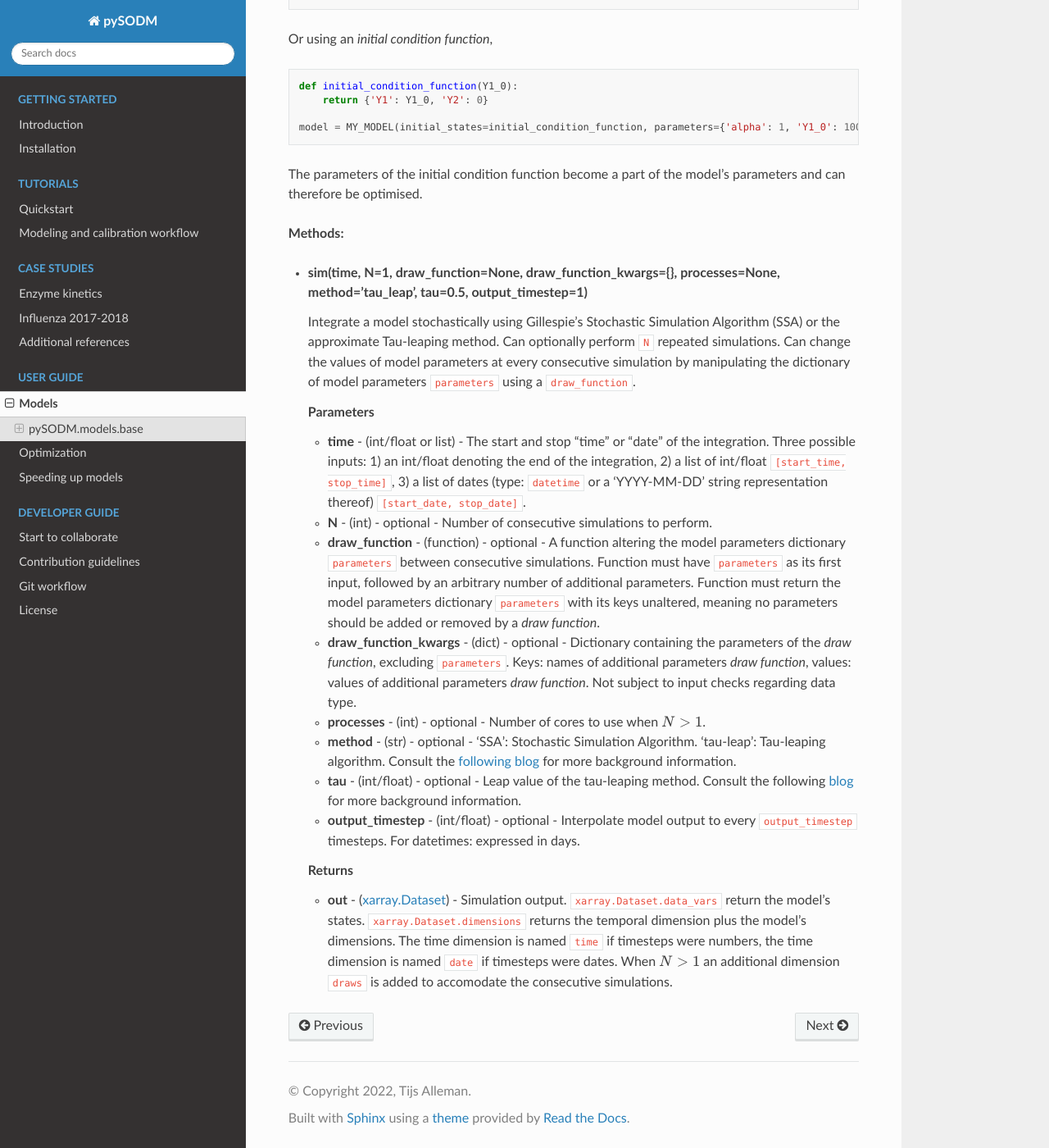
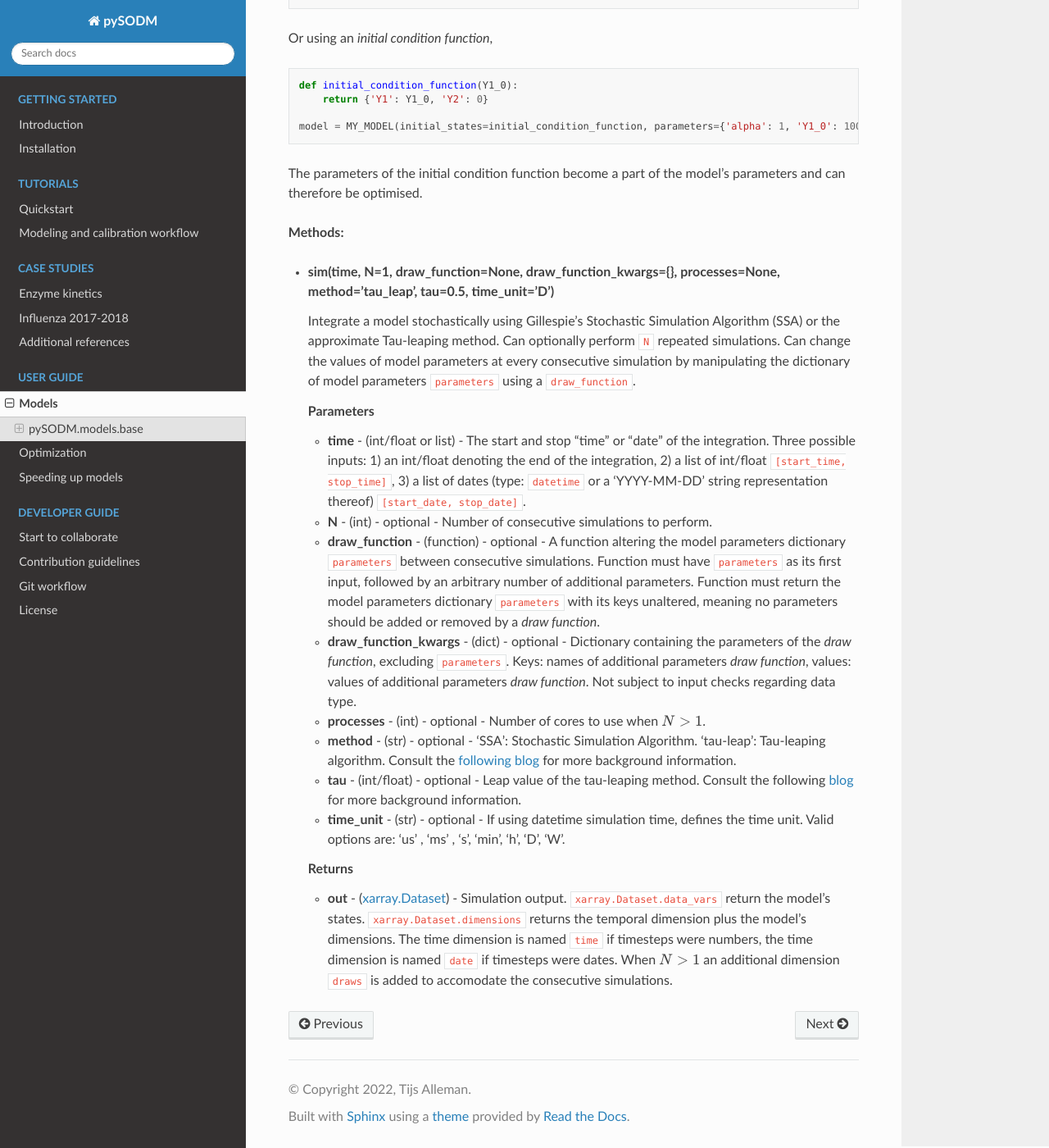
Before and after one commit to twallema/pySODM, a Sphinx documentation site: the page built from docs/models.md, in a window 1280 px wide and 1400 px high, scrolled down 5431 px. Shown: the whole window at 82% size. Built offline with Sphinx 7.4.7 and the Read the Docs theme 3.1.0, drawn with Linux system fonts in a browser that asks for light colours; some of the changed text lies outside the part shown.

Commit message:
update models.md docs

```diff
--- a/docs/models.md
+++ b/docs/models.md
@@ -74,7 +74,7 @@ The parameters of the initial condition function become a part of the model's pa
 
 **Class methods:**
 
-* **sim(time, N=1, draw_function=None, draw_function_kwargs={}, processes=None, method='RK23', rtol=1e-3, tau=None, output_timestep=1)**
+* **sim(time, N=1, draw_function=None, draw_function_kwargs={}, processes=None, method='RK23', rtol=1e-3, tau=None, time_unit='D')**
 
     Integrate a pySODM model using `scipy.integrate.solve_ivp()`. Can optionally perform `N` repeated simulations. Can change the values of model parameters at every consecutive simulation by manipulating the dictionary of model parameters `parameters` using a `draw_function`.
 
@@ -96,7 +96,7 @@ The parameters of the initial condition function become a part of the model's pa
 
     * **tau** - (int/float) - optional - If `tau != None`, the model is simulated using a simple discrete timestepper with fixed timestep `tau`. Overrides the `method` and `rtol` arguments.
 
-    * **output_timestep** - (int/float) - optional - Interpolate model output to every `output_timestep` timesteps.
+    * **time_unit** - (str) - optional - If using datetime simulation time, defines the time unit. Valid options are: 'us' , 'ms' , 's', 'min', 'h', 'D', 'W'.
 
     **Returns**
 
@@ -183,7 +183,7 @@ The parameters of the initial condition function become a part of the model's pa
 
 **Methods:**
 
-* **sim(time, N=1, draw_function=None, draw_function_kwargs={}, processes=None, method='tau_leap', tau=0.5, output_timestep=1)**
+* **sim(time, N=1, draw_function=None, draw_function_kwargs={}, processes=None, method='tau_leap', tau=0.5, time_unit='D')**
 
     Integrate a model stochastically using Gillespie's Stochastic Simulation Algorithm (SSA) or the approximate Tau-leaping method. Can optionally perform `N` repeated simulations. Can change the values of model parameters at every consecutive simulation by manipulating the dictionary of model parameters `parameters` using a `draw_function`.
 
@@ -202,7 +202,7 @@ The parameters of the initial condition function become a part of the model's pa
     * **method** - (str) - optional - 'SSA': Stochastic Simulation Algorithm. 'tau-leap': Tau-leaping algorithm. Consult the [following blog](https://lewiscoleblog.com/gillespie-algorithm) for more background information.
     * **tau** - (int/float) - optional - Leap value of the tau-leaping method. Consult the following [blog](https://lewiscoleblog.com/gillespie-algorithm) for more background information.
 
-    * **output_timestep** - (int/float) - optional - Interpolate model output to every `output_timestep` timesteps. For datetimes: expressed in days.
+    * **time_unit** - (str) - optional - If using datetime simulation time, defines the time unit. Valid options are: 'us' , 'ms' , 's', 'min', 'h', 'D', 'W'.
 
     **Returns**
 
```
Also changed, not shown: 1 other file.
